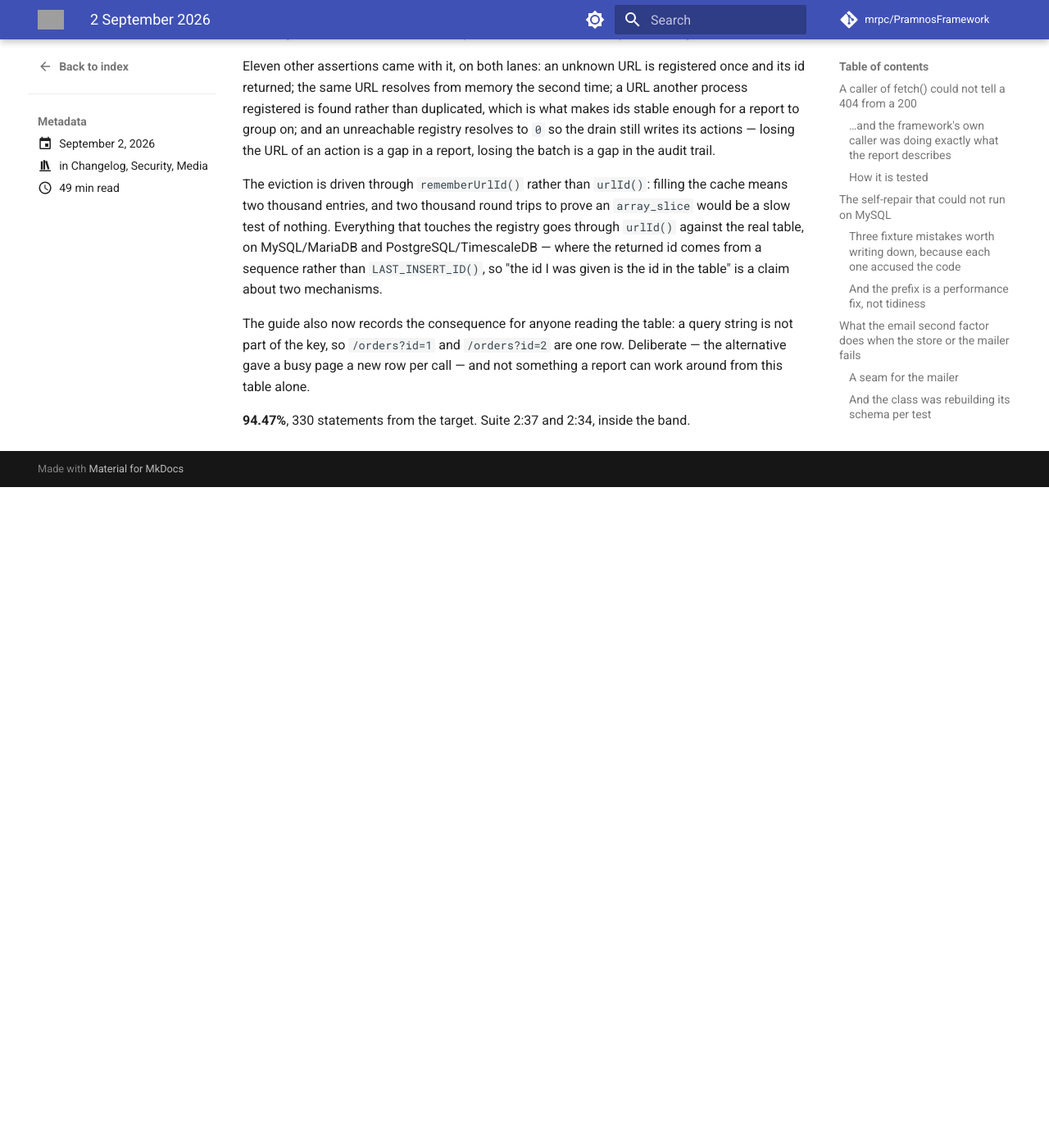
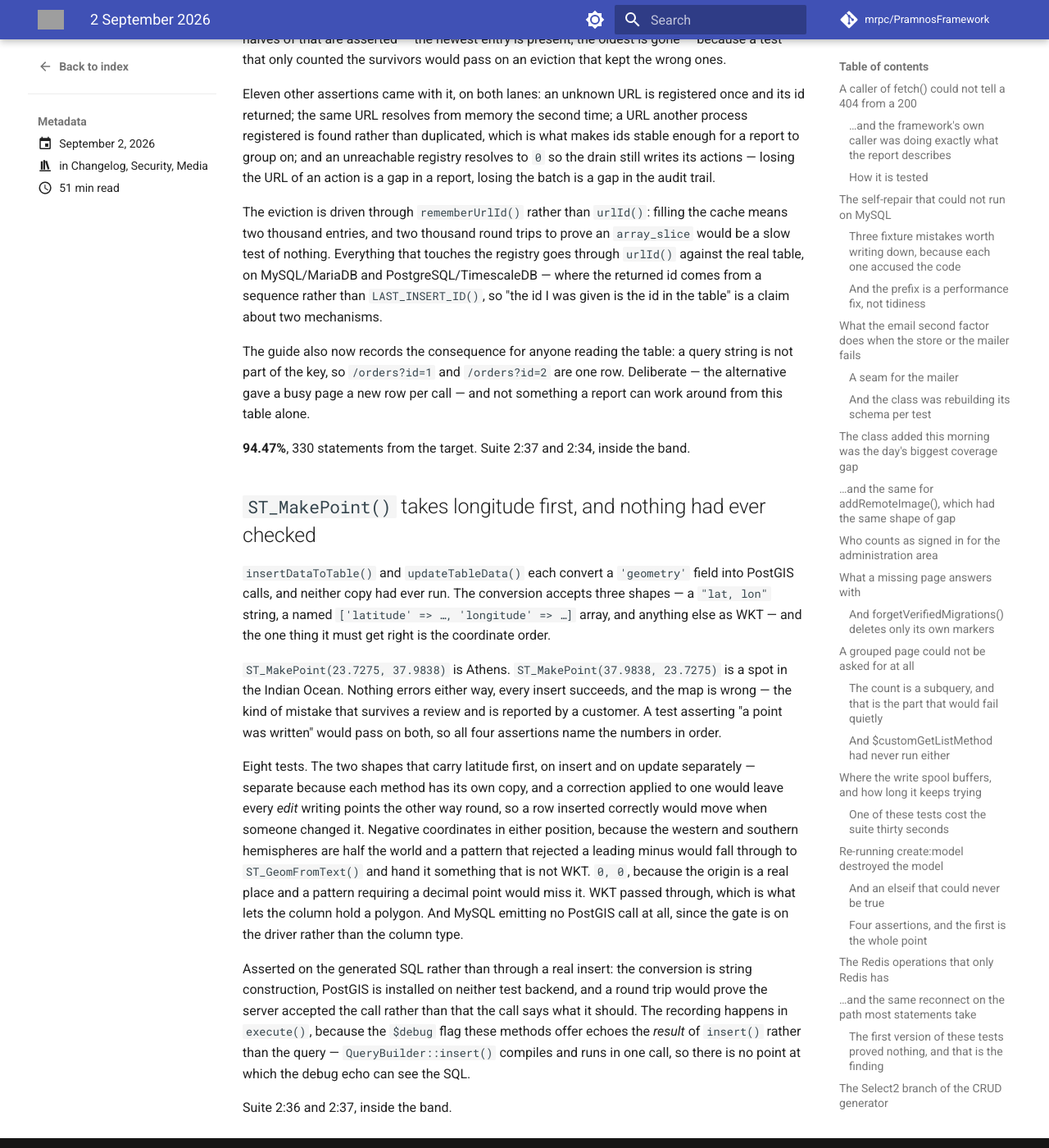
Before and after one commit to mrpc/PramnosFramework, an MkDocs documentation site: the page built from docs/version-history/posts/2026-09-02.md, in a window 1280 px wide and 1400 px high, scrolled down 30763 px. Shown: the whole window at 82% size. Built offline with MkDocs 1.6.1 and Material for MkDocs 9.7.7, drawn with Linux system fonts in a browser that asks for light colours; comment, search, counter and statistics services are not loaded; before the commit the page ends 31357 px from its top, so only the background shows below that; some of the changed text lies outside the part shown; grey boxes are pictures that could not be loaded.

Commit message:
test(db): ST_MakePoint() takes longitude first, and nothing had ever checked
`insertDataToTable()` and `updateTableData()` each convert a `'geometry'` field
into PostGIS calls, and neither copy had ever run. The conversion takes a
`"lat, lon"` string, a named latitude/longitude array, or anything else as WKT —
and the one thing it must get right is the order.

`ST_MakePoint(23.7275, 37.9838)` is Athens. `ST_MakePoint(37.9838, 23.7275)` is
a spot in the Indian Ocean. Nothing errors either way and every insert succeeds,
so a test asserting "a point was written" passes on both. All four assertions
name the numbers in order.

Eight tests: both latitude-first shapes, on insert and on update separately —
separately because each method has its own copy, and a correction to one would
leave every edit writing points the other way round, so a row inserted correctly
would move when somebody changed it. Negative coordinates in either position,
since a pattern rejecting a leading minus would fall through to
`ST_GeomFromText()` with something that is not WKT. `0, 0`, since the origin is a
real place. WKT passed through, which is what lets the column hold a polygon. And
MySQL emitting no PostGIS call, since the gate is on the driver.

Asserted on the generated SQL: the conversion is string construction, PostGIS is
on neither test backend, and a round trip would prove the server accepted the
call rather than that the call says what it should. Recorded in `execute()`,
because the `$debug` flag echoes the result of `insert()` rather than the query —
`QueryBuilder::insert()` compiles and runs in one call, so the echo never sees
the SQL.

Suite 2:36 and 2:37, inside the band.

````diff
--- a/docs/Pramnos_Database_API_Guide.md
+++ b/docs/Pramnos_Database_API_Guide.md
@@ -138,6 +138,38 @@
 keeps a request parameter out of the statement. A filter that silently does nothing on a joined
 listing is usually the qualified-name mapping — send `title` and the list may hold `posts.title`,
 which the builder maps, but only for a name that is there.
+
+## Writing a point: `'geometry'` and the coordinate order
+
+`insertDataToTable()` and `updateTableData()` take a `'type' => 'geometry'` field and convert it to
+PostGIS for you, on PostgreSQL. Three shapes are accepted:
+
+```php
+$db->insertDataToTable('places', [
+    // a "lat, lon" string — what a form posts
+    ['fieldName' => 'location', 'value' => '37.9838, 23.7275',                          'type' => 'geometry'],
+    // a named pair — what an API request carries
+    ['fieldName' => 'location', 'value' => ['latitude' => 37.9838, 'longitude' => 23.7275], 'type' => 'geometry'],
+    // anything else: passed to ST_GeomFromText(), so a polygon or a line works
+    ['fieldName' => 'area',     'value' => 'POLYGON((23.7 37.9, 23.8 37.9, 23.8 38.0, 23.7 37.9))', 'type' => 'geometry'],
+]);
+```
+
+The first two both compile to `ST_SetSRID(ST_MakePoint(23.7275, 37.9838), 4326)` — **longitude
+first**, because that is what `ST_MakePoint()` takes while people write latitude first. Getting it
+backwards is silent: nothing errors, every insert succeeds, and `ST_MakePoint(37.9838, 23.7275)` is a
+spot in the Indian Ocean rather than Athens. If a map is drawing points in the wrong place and the
+numbers in the table look right, this is the first thing to check.
+
+Three details worth having:
+
+- **`0, 0` is a coordinate**, not an empty value — the origin is in the Gulf of Guinea and the
+  pattern accepts it. So is a negative number in either position.
+- **The conversion is gated on the driver, not the column.** On MySQL the value is written through
+  unchanged, because `ST_MakePoint` and `ST_SetSRID` are PostGIS spellings — MySQL names its
+  spatial functions differently and takes the SRID as an argument rather than a wrapper.
+- **Each method has its own copy of the conversion.** A change to one and not the other gives you a
+  row that is inserted correctly and moves when it is edited.
 
 ## Reading a table's schema: `getColumns()`
 
--- a/docs/version-history/posts/2026-09-02.md
+++ b/docs/version-history/posts/2026-09-02.md
@@ -39,6 +39,7 @@
 - What the human check does when it breaks, and the top three targets that cannot be reached
 - The Greek in the search box had never been tested
 - The URL cache that keeps a worker's memory bounded
+- `ST_MakePoint()` takes longitude first, and nothing had ever checked
 <!-- more -->
 
 ## A caller of `fetch()` could not tell a 404 from a 200
@@ -1202,3 +1203,33 @@
 busy page a new row per call — and not something a report can work around from this table alone.
 
 **94.47%**, 330 statements from the target. Suite 2:37 and 2:34, inside the band.
+
+## `ST_MakePoint()` takes longitude first, and nothing had ever checked
+
+`insertDataToTable()` and `updateTableData()` each convert a `'geometry'` field into PostGIS calls,
+and neither copy had ever run. The conversion accepts three shapes — a `"lat, lon"` string, a named
+`['latitude' => …, 'longitude' => …]` array, and anything else as WKT — and the one thing it must get
+right is the coordinate order.
+
+`ST_MakePoint(23.7275, 37.9838)` is Athens. `ST_MakePoint(37.9838, 23.7275)` is a spot in the Indian
+Ocean. Nothing errors either way, every insert succeeds, and the map is wrong — the kind of mistake
+that survives a review and is reported by a customer. A test asserting "a point was written" would
+pass on both, so all four assertions name the numbers in order.
+
+Eight tests. The two shapes that carry latitude first, on insert and on update separately — separate
+because each method has its own copy, and a correction applied to one would leave every *edit*
+writing points the other way round, so a row inserted correctly would move when someone changed it.
+Negative coordinates in either position, because the western and southern hemispheres are half the
+world and a pattern that rejected a leading minus would fall through to `ST_GeomFromText()` and hand
+it something that is not WKT. `0, 0`, because the origin is a real place and a pattern requiring a
+decimal point would miss it. WKT passed through, which is what lets the column hold a polygon. And
+MySQL emitting no PostGIS call at all, since the gate is on the driver rather than the column type.
+
+Asserted on the generated SQL rather than through a real insert: the conversion is string
+construction, PostGIS is installed on neither test backend, and a round trip would prove the server
+accepted the call rather than that the call says what it should. The recording happens in
+`execute()`, because the `$debug` flag these methods offer echoes the *result* of `insert()` rather
+than the query — `QueryBuilder::insert()` compiles and runs in one call, so there is no point at
+which the debug echo can see the SQL.
+
+Suite 2:36 and 2:37, inside the band.
````
Also changed, not shown: other parts of docs/version-history/posts/2026-09-02.md (+1 -1 lines), 1 other file.
